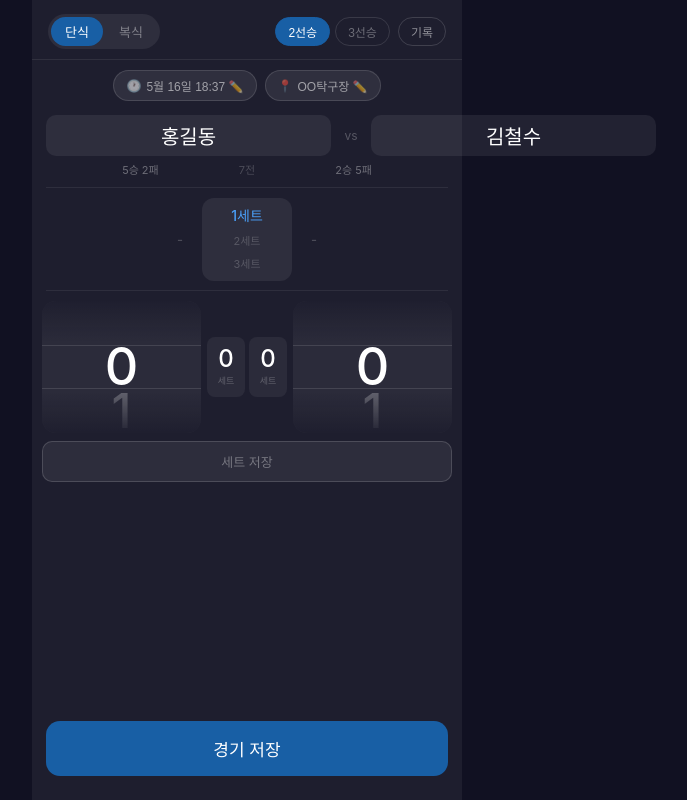
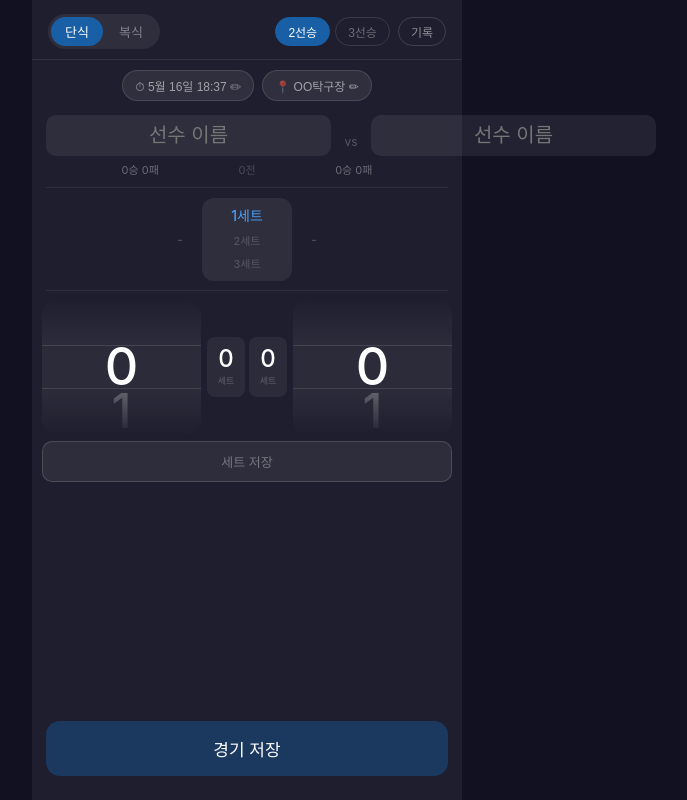
Before and after one commit to praswna/TTrecord, a React (Vite) app: page / in a window 1280 px wide. Shown: the whole page, without its empty margins (393-1080 px from the left). Built offline with nearby package versions, Linux system fonts and the light colour scheme.

Commit message:
복식 지원, 로컬스토리지 저장, 이름 목록, 히스토리 실데이터 연동

```diff
--- /dev/null
+++ b/src/components/NameInput.css
@@ -0,0 +1,40 @@
+.name-input-wrap {
+  flex: 1;
+  position: relative;
+}
+
+.name-dropdown {
+  position: absolute;
+  top: calc(100% + 4px);
+  left: 0; right: 0;
+  background: #2a2a3e;
+  border: 0.5px solid rgba(255,255,255,0.15);
+  border-radius: 10px;
+  z-index: 100;
+  overflow: hidden;
+  max-height: 180px;
+  overflow-y: auto;
+}
+
+.name-item {
+  display: flex;
+  align-items: center;
+  justify-content: space-between;
+  padding: 10px 12px;
+  font-size: 14px;
+  color: #fff;
+  cursor: pointer;
+  border-bottom: 0.5px solid rgba(255,255,255,0.06);
+}
+
+.name-item:last-child { border-bottom: none; }
+.name-item:hover { background: rgba(255,255,255,0.06); }
+
+.name-delete {
+  font-size: 11px;
+  color: rgba(255,255,255,0.3);
+  background: none;
+  border: none;
+  cursor: pointer;
+  padding: 2px 4px;
+}
--- /dev/null
+++ b/src/components/NameInput.jsx
@@ -0,0 +1,49 @@
+import { useState, useRef, useEffect } from 'react'
+import { getNames, deleteName } from '../utils/storage'
+import './NameInput.css'
+
+export default function NameInput({ value, onChange, placeholder }) {
+  const [open, setOpen] = useState(false)
+  const [names, setNames] = useState([])
+  const ref = useRef(null)
+
+  useEffect(() => {
+    setNames(getNames())
+  }, [open])
+
+  useEffect(() => {
+    const handler = (e) => {
+      if (ref.current && !ref.current.contains(e.target)) setOpen(false)
+    }
+    document.addEventListener('mousedown', handler)
+    return () => document.removeEventListener('mousedown', handler)
+  }, [])
+
+  const handleDelete = (name, e) => {
+    e.stopPropagation()
+    deleteName(name)
+    setNames(getNames())
+  }
+
+  return (
+    <div className="name-input-wrap" ref={ref}>
+      <input
+        className="player-name"
+        value={value}
+        onChange={e => onChange(e.target.value)}
+        placeholder={placeholder || '이름'}
+        onFocus={() => setOpen(true)}
+      />
+      {open && names.length > 0 && (
+        <div className="name-dropdown">
+          {names.map(name => (
+            <div key={name} className="name-item" onMouseDown={() => { onChange(name); setOpen(false) }}>
+              <span>{name}</span>
+              <button className="name-delete" onMouseDown={e => handleDelete(name, e)}>✕</button>
+            </div>
+          ))}
+        </div>
+      )}
+    </div>
+  )
+}
--- a/src/screens/HistoryScreen.jsx
+++ b/src/screens/HistoryScreen.jsx
@@ -1,16 +1,57 @@
+import { useState, useEffect } from 'react'
+import { getRecords, deleteRecord } from '../utils/storage'
 import './HistoryScreen.css'
 
+function formatDate(iso) {
+  const d = new Date(iso)
+  const m = d.getMonth() + 1
+  const day = d.getDate()
+  const h = d.getHours().toString().padStart(2, '0')
+  const min = d.getMinutes().toString().padStart(2, '0')
+  return `${m}월 ${day}일 ${h}:${min}`
+}
+
 export default function HistoryScreen({ onBack }) {
-  const records = [
-    { id: 1, left: '홍길동', right: '김철수', sets: [{l:11,r:7},{l:11,r:5}], date: '5월 17일 14:32', place: 'OO탁구장', rule: '3선승' },
-    { id: 2, left: '홍길동', right: '이영희', sets: [{l:11,r:9},{l:8,r:11},{l:11,r:6}], date: '5월 17일 11:05', place: 'OO탁구장', rule: '3선승' },
-    { id: 3, left: '홍길동', right: '박민준', sets: [{l:11,r:8},{l:5,r:11},{l:3,r:11}], date: '5월 16일 20:10', place: 'XX클럽', rule: '3선승' },
-  ]
+  const [records, setRecords] = useState([])
+  const [placeFilter, setPlaceFilter] = useState('전체')
 
-  const getSetScore = (sets) => {
-    const lw = sets.filter(s => s.l > s.r).length
-    const rw = sets.filter(s => s.r > s.l).length
+  useEffect(() => {
+    setRecords(getRecords())
+  }, [])
+
+  const places = ['전체', ...new Set(records.map(r => r.place).filter(Boolean))]
+
+  const filtered = placeFilter === '전체'
+    ? records
+    : records.filter(r => r.place === placeFilter)
+
+  const handleDelete = (id) => {
+    deleteRecord(id)
+    setRecords(getRecords())
+  }
+
+  const getSetScore = (setResults) => {
+    const vals = Object.values(setResults)
+    const lw = vals.filter(s => s.winner === 'left').length
+    const rw = vals.filter(s => s.winner === 'right').length
     return { lw, rw }
+  }
+
+  if (records.length === 0) {
+    return (
+      <div className="history">
+        <div className="history-topbar">
+          <button className="back-btn" onClick={onBack}>← 돌아가기</button>
+          <div className="history-title">히스토리</div>
+          <div style={{ width: 80 }} />
+        </div>
+        <div className="history-empty">
+          <div className="empty-icon">🏓</div>
+          <div className="empty-text">저장된 경기가 없어요</div>
+          <div className="empty-sub">경기를 저장하면 여기에 기록돼요</div>
+        </div>
+      </div>
+    )
   }
 
   return (
@@ -18,36 +59,52 @@ export default function HistoryScreen({ onBack }) {
       <div className="history-topbar">
         <button className="back-btn" onClick={onBack}>← 돌아가기</button>
         <div className="history-title">히스토리</div>
-        <div style={{width:60}} />
+        <div style={{ width: 80 }} />
       </div>
 
+      {places.length > 2 && (
+        <div className="place-filter">
+          {places.map(p => (
+            <button key={p} className={`place-chip ${placeFilter === p ? 'on' : ''}`} onClick={() => setPlaceFilter(p)}>{p}</button>
+          ))}
+        </div>
+      )}
+
       <div className="history-list">
-        {records.map(r => {
-          const { lw, rw } = getSetScore(r.sets)
-          const win = lw > rw
+        {filtered.map(r => {
+          const { lw, rw } = getSetScore(r.setResults)
+          const leftWon = lw > rw
+          const sets = Object.values(r.setResults)
           return (
             <div key={r.id} className="game-card">
               <div className="card-top">
-                <div className={`pname ${win ? 'pname-win' : 'pname-lose'}`}>{r.left}</div>
+                <div className={`pname-col ${leftWon ? 'won' : 'lost'}`}>
+                  {r.leftNames.map((n, i) => <div key={i} className="pname">{n}</div>)}
+                </div>
                 <div className="set-score-center">
                   <div className="set-score-big">{lw} : {rw}</div>
                   <div className="set-score-label">세트</div>
                 </div>
-                <div className={`pname pname-right ${!win ? 'pname-win' : 'pname-lose'}`}>{r.right}</div>
+                <div className={`pname-col right ${!leftWon ? 'won' : 'lost'}`}>
+                  {r.rightNames.map((n, i) => <div key={i} className="pname">{n}</div>)}
+                </div>
               </div>
               <div className="card-sets">
-                {r.sets.map((s, i) => (
+                {sets.map((s, i) => (
                   <div key={i} className="set-row">
-                    <span className={s.l > s.r ? 's-win' : 's-lose'}>{s.l}</span>
+                    <span className={s.winner === 'left' ? 's-win' : 's-lose'}>{s.left}</span>
                     <span className="s-div">:</span>
-                    <span className={s.r > s.l ? 's-win' : 's-lose'}>{s.r}</span>
+                    <span className={s.winner === 'right' ? 's-win' : 's-lose'}>{s.right}</span>
                   </div>
                 ))}
               </div>
-              <div className="card-meta">
-                <span>🕐 {r.date}</span>
-                <span>📍 {r.place}</span>
-                <span>{r.rule}</span>
+              <div className="card-footer">
+                <div className="card-meta">
+                  <span>⏱ {formatDate(r.date)}</span>
+                  <span>📍 {r.place}</span>
+                  <span>{r.winRule} · {r.mode}</span>
+                </div>
+                <button className="delete-btn" onClick={() => handleDelete(r.id)}>삭제</button>
               </div>
             </div>
           )
--- a/src/screens/MainScreen.css
+++ b/src/screens/MainScreen.css
@@ -253,3 +253,23 @@
   font-weight: 500;
   cursor: pointer;
 }
+
+.names-col {
+  flex: 1;
+  display: flex;
+  flex-direction: column;
+  gap: 5px;
+}
+
+.vs-small {
+  padding-top: 12px;
+}
+
+.save-btn.saved {
+  background: #1a7a3a;
+}
+
+.save-btn.disabled {
+  background: rgba(24,95,165,0.4);
+  cursor: not-allowed;
+}
--- a/src/screens/MainScreen.jsx
+++ b/src/screens/MainScreen.jsx
@@ -1,9 +1,12 @@
-import { useState, useCallback } from 'react'
+import { useState, useCallback, useEffect } from 'react'
 import ScrollPicker from '../components/ScrollPicker'
+import NameInput from '../components/NameInput'
+import { saveRecord, saveName, getStats } from '../utils/storage'
 import './MainScreen.css'
 
 const SCORES = Array.from({ length: 30 }, (_, i) => i)
-const SETS = ['1세트', '2세트', '3세트', '4세트', '5세트']
+const SETS_3 = ['1세트', '2세트', '3세트']
+const SETS_5 = ['1세트', '2세트', '3세트', '4세트', '5세트']
 
 function isValidScore(a, b) {
   if (a === b) return false
@@ -14,50 +17,84 @@ function isValidScore(a, b) {
   return max - min >= 2
 }
 
+function formatDate(d) {
+  const m = d.getMonth() + 1
+  const day = d.getDate()
+  const h = d.getHours().toString().padStart(2, '0')
+  const min = d.getMinutes().toString().padStart(2, '0')
+  return `${m}월 ${day}일 ${h}:${min}`
+}
+
 export default function MainScreen({ onHistory }) {
   const [mode, setMode] = useState('단식')
   const [winRule, setWinRule] = useState('2선승')
-  const [leftName, setLeftName] = useState('홍길동')
-  const [rightName, setRightName] = useState('김철수')
+  const [leftNames, setLeftNames] = useState(['', ''])
+  const [rightNames, setRightNames] = useState(['', ''])
   const [currentSet, setCurrentSet] = useState('1세트')
   const [leftScore, setLeftScore] = useState(0)
   const [rightScore, setRightScore] = useState(0)
   const [setResults, setSetResults] = useState({})
-  const [now] = useState(new Date())
+  const [gameDate] = useState(new Date())
+  const [place] = useState('OO탁구장')
+  const [stats, setStats] = useState({ leftWins: 0, rightWins: 0, total: 0 })
+  const [saved, setSaved] = useState(false)
 
+  const SETS = winRule === '2선승' ? SETS_3 : SETS_5
   const setIndex = SETS.indexOf(currentSet)
 
   const leftSetWins = Object.values(setResults).filter(r => r.winner === 'left').length
   const rightSetWins = Object.values(setResults).filter(r => r.winner === 'right').length
 
-  const getSetResult = (setKey) => setResults[setKey]
+  const activeLeft = mode === '단식' ? [leftNames[0]].filter(Boolean) : leftNames.filter(Boolean)
+  const activeRight = mode === '단식' ? [rightNames[0]].filter(Boolean) : rightNames.filter(Boolean)
+
+  useEffect(() => {
+    if (activeLeft.length && activeRight.length) {
+      setStats(getStats(activeLeft, activeRight))
+    }
+  }, [leftNames[0], leftNames[1], rightNames[0], rightNames[1], mode])
 
   const handleSaveSet = useCallback(() => {
     if (!isValidScore(leftScore, rightScore)) return
     const winner = leftScore > rightScore ? 'left' : 'right'
-    const newResults = {
-      ...setResults,
-      [currentSet]: { left: leftScore, right: rightScore, winner }
-    }
+    const newResults = { ...setResults, [currentSet]: { left: leftScore, right: rightScore, winner } }
     setSetResults(newResults)
-
     const nextIdx = setIndex + 1
     if (nextIdx < SETS.length) {
       setCurrentSet(SETS[nextIdx])
       setLeftScore(0)
       setRightScore(0)
     }
-  }, [leftScore, rightScore, currentSet, setIndex, setResults])
+  }, [leftScore, rightScore, currentSet, setIndex, setResults, SETS])
+
+  const handleSaveGame = useCallback(() => {
+    if (!activeLeft.length || !activeRight.length) return
+    if (!Object.keys(setResults).length) return
+    activeLeft.forEach(saveName)
+    activeRight.forEach(saveName)
+    const record = {
+      mode, winRule,
+      leftNames: activeLeft,
+      rightNames: activeRight,
+      setResults,
+      winner: leftSetWins > rightSetWins ? 'left' : 'right',
+      date: gameDate.toISOString(),
+      place,
+    }
+    saveRecord(record)
+    setSaved(true)
+    setTimeout(() => {
+      setSetResults({})
+      setCurrentSet('1세트')
+      setLeftScore(0)
+      setRightScore(0)
+      setSaved(false)
+    }, 1200)
+  }, [mode, winRule, activeLeft, activeRight, setResults, leftSetWins, rightSetWins, gameDate, place])
 
   const valid = isValidScore(leftScore, rightScore)
-
-  const formatDate = (d) => {
-    const m = d.getMonth() + 1
-    const day = d.getDate()
-    const h = d.getHours().toString().padStart(2, '0')
-    const min = d.getMinutes().toString().padStart(2, '0')
-    return `${m}월 ${day}일 ${h}:${min}`
-  }
+  const canSaveGame = Object.keys(setResults).length > 0
+  const getSetResult = (setKey) => setResults[setKey]
 
   return (
     <div className="main">
@@ -78,24 +115,30 @@ export default function MainScreen({ onHistory }) {
       </div>
 
       <div className="meta-row">
-        <button className="meta-pill">
-          <span>🕐</span> {formatDate(now)} ✏️
-        </button>
-        <button className="meta-pill">
-          <span>📍</span> OO탁구장 ✏️
-        </button>
+        <button className="meta-pill">⏱ {formatDate(gameDate)} ✏</button>
+        <button className="meta-pill">📍 {place} ✏</button>
       </div>
 
       <div className="names-section">
         <div className="names-row">
-          <input className="player-name" value={leftName} onChange={e => setLeftName(e.target.value)} />
+          <div className="names-col">
+            <NameInput value={leftNames[0]} onChange={v => setLeftNames([v, leftNames[1]])} placeholder="선수 이름" />
+            {mode === '복식' && (
+              <NameInput value={leftNames[1]} onChange={v => setLeftNames([leftNames[0], v])} placeholder="선수 이름" />
+            )}
+          </div>
           <span className="vs-small">vs</span>
-          <input className="player-name" value={rightName} onChange={e => setRightName(e.target.value)} />
+          <div className="names-col">
+            <NameInput value={rightNames[0]} onChange={v => setRightNames([v, rightNames[1]])} placeholder="선수 이름" />
+            {mode === '복식' && (
+              <NameInput value={rightNames[1]} onChange={v => setRightNames([rightNames[0], v])} placeholder="선수 이름" />
+            )}
+          </div>
         </div>
         <div className="record-row">
-          <span className="rec">5승 2패</span>
-          <span className="rec-sep">7전</span>
-          <span className="rec">2승 5패</span>
+          <span className="rec">{stats.leftWins}승 {stats.rightWins}패</span>
+          <span className="rec-sep">{stats.total}전</span>
+          <span className="rec">{stats.rightWins}승 {stats.leftWins}패</span>
         </div>
       </div>
 
@@ -106,14 +149,8 @@ export default function MainScreen({ onHistory }) {
           {getSetResult(currentSet)?.winner === 'left' ? '승' : getSetResult(currentSet)?.winner === 'right' ? '패' : '-'}
         </span>
         <div className="set-picker-wrap">
-          {SETS.slice(0, winRule === '2선승' ? 3 : 5).map((s, i) => (
-            <div
-              key={s}
-              className={`set-item ${s === currentSet ? 'active' : ''} ${i === setIndex - 1 || i === setIndex + 1 ? 'adj' : ''}`}
-              onClick={() => setCurrentSet(s)}
-            >
-              {s}
-            </div>
+          {SETS.map(s => (
+            <div key={s} className={`set-item ${s === currentSet ? 'active' : ''}`} onClick={() => setCurrentSet(s)}>{s}</div>
           ))}
         </div>
         <span className={`set-result ${getSetResult(currentSet)?.winner === 'right' ? 'win' : getSetResult(currentSet)?.winner === 'left' ? 'lose' : 'none'}`}>
@@ -126,7 +163,6 @@ export default function MainScreen({ onHistory }) {
       <div className="score-section">
         <div className="score-main-row">
           <ScrollPicker items={SCORES} value={leftScore} onChange={setLeftScore} />
-
           <div className="center-col">
             <div className="set-score-block">
               <div className="set-score-num">{leftSetWins}</div>
@@ -137,21 +173,17 @@ export default function MainScreen({ onHistory }) {
               <div className="set-score-lbl">세트</div>
             </div>
           </div>
-
           <ScrollPicker items={SCORES} value={rightScore} onChange={setRightScore} />
         </div>
-
-        <button
-          className={`set-save-btn ${valid ? 'active' : ''}`}
-          onClick={handleSaveSet}
-          disabled={!valid}
-        >
-          세트 저장 {valid ? `(${leftScore}:${rightScore})` : ''}
+        <button className={`set-save-btn ${valid ? 'active' : ''}`} onClick={handleSaveSet} disabled={!valid}>
+          세트 저장 {valid ? `(${leftScore} : ${rightScore})` : ''}
         </button>
       </div>
 
       <div className="save-area">
-        <button className="save-btn">경기 저장</button>
+        <button className={`save-btn ${saved ? 'saved' : ''} ${!canSaveGame ? 'disabled' : ''}`} onClick={handleSaveGame} disabled={!canSaveGame}>
+          {saved ? '저장 완료! ✓' : '경기 저장'}
+        </button>
       </div>
     </div>
   )
--- /dev/null
+++ b/src/utils/storage.js
@@ -0,0 +1,75 @@
+const RECORDS_KEY = 'ttrecord_records'
+const NAMES_KEY = 'ttrecord_names'
+const PLACES_KEY = 'ttrecord_places'
+
+export function getRecords() {
+  try {
+    return JSON.parse(localStorage.getItem(RECORDS_KEY) || '[]')
+  } catch { return [] }
+}
+
+export function saveRecord(record) {
+  const records = getRecords()
+  records.unshift({ ...record, id: Date.now() })
+  localStorage.setItem(RECORDS_KEY, JSON.stringify(records))
+}
+
+export function deleteRecord(id) {
+  const records = getRecords().filter(r => r.id !== id)
+  localStorage.setItem(RECORDS_KEY, JSON.stringify(records))
+}
+
+export function getNames() {
+  try {
+    return JSON.parse(localStorage.getItem(NAMES_KEY) || '[]')
+  } catch { return [] }
+}
+
+export function saveName(name) {
+  if (!name.trim()) return
+  const names = getNames().filter(n => n !== name)
+  names.unshift(name)
+  localStorage.setItem(NAMES_KEY, JSON.stringify(names.slice(0, 20)))
+}
+
+export function deleteName(name) {
+  const names = getNames().filter(n => n !== name)
+  localStorage.setItem(NAMES_KEY, JSON.stringify(names))
+}
+
+export function getPlaces() {
+  try {
+    return JSON.parse(localStorage.getItem(PLACES_KEY) || '[]')
+  } catch { return [] }
+}
+
+export function savePlace(place) {
+  if (!place.trim()) return
+  const places = getPlaces().filter(p => p.name !== place.name)
+  places.unshift(place)
+  localStorage.setItem(PLACES_KEY, JSON.stringify(places))
+}
+
+export function getStats(leftNames, rightNames) {
+  const records = getRecords()
+  const leftKey = leftNames.join(',')
+  const rightKey = rightNames.join(',')
+
+  let leftWins = 0, rightWins = 0, total = 0
+
+  records.forEach(r => {
+    const rLeftKey = (r.leftNames || [r.leftName]).join(',')
+    const rRightKey = (r.rightNames || [r.rightName]).join(',')
+    const match1 = rLeftKey === leftKey && rRightKey === rightKey
+    const match2 = rLeftKey === rightKey && rRightKey === leftKey
+    if (match1 || match2) {
+      total++
+      if (match1 && r.winner === 'left') leftWins++
+      else if (match1 && r.winner === 'right') rightWins++
+      else if (match2 && r.winner === 'left') rightWins++
+      else if (match2 && r.winner === 'right') leftWins++
+    }
+  })
+
+  return { leftWins, rightWins, total }
+}
```
Also changed, not shown: src/screens/HistoryScreen.css (+64 -12 lines).
